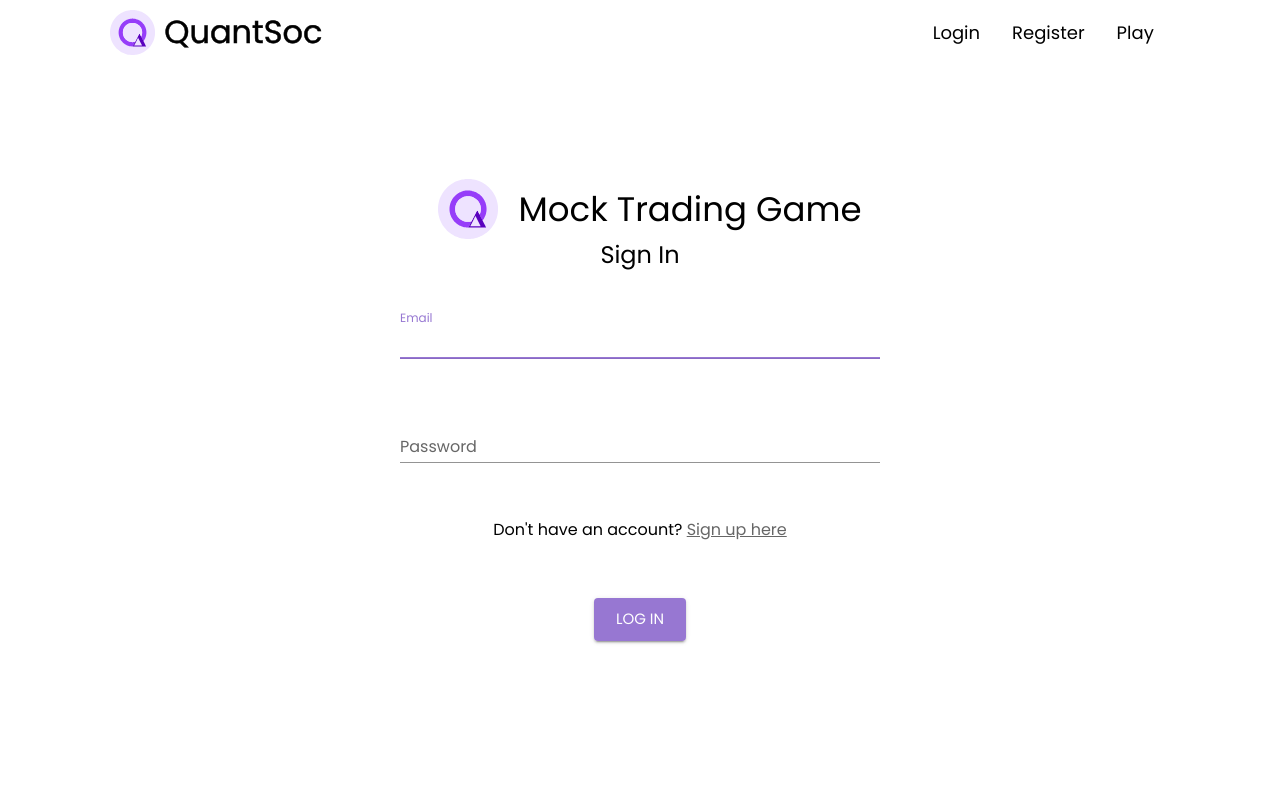
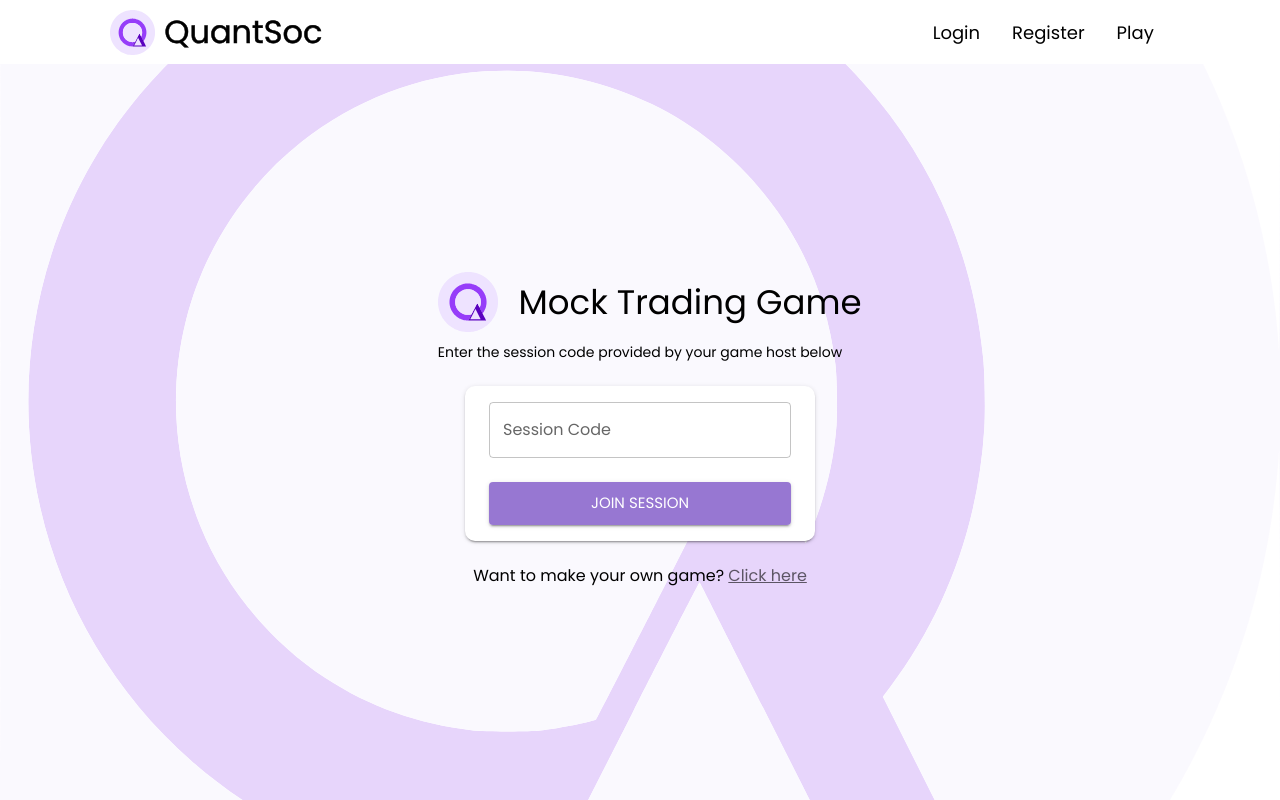
Before and after one commit to QuantSoc/mock-trading-game, a React (Create React App) app in the folder frontend/: page / in a window 1280 px wide. Before the commit this address led to /login. Built offline with nearby package versions, Linux system fonts and the light colour scheme.

Commit message:
chore: made the landing page the join game page

```diff
--- a/frontend/src/App.js
+++ b/frontend/src/App.js
@@ -63,6 +63,7 @@ const App = () => {
           <NavBar />
           <AlertProvider>
             <Routes>
+              <Route path="/" element={<JoinGamePage />} />
               <Route path="/login" element={<LoginPage />} />
               <Route path="/register" element={<RegisterPage />} />
               <Route path="/join" element={<JoinGamePage />} />
```
